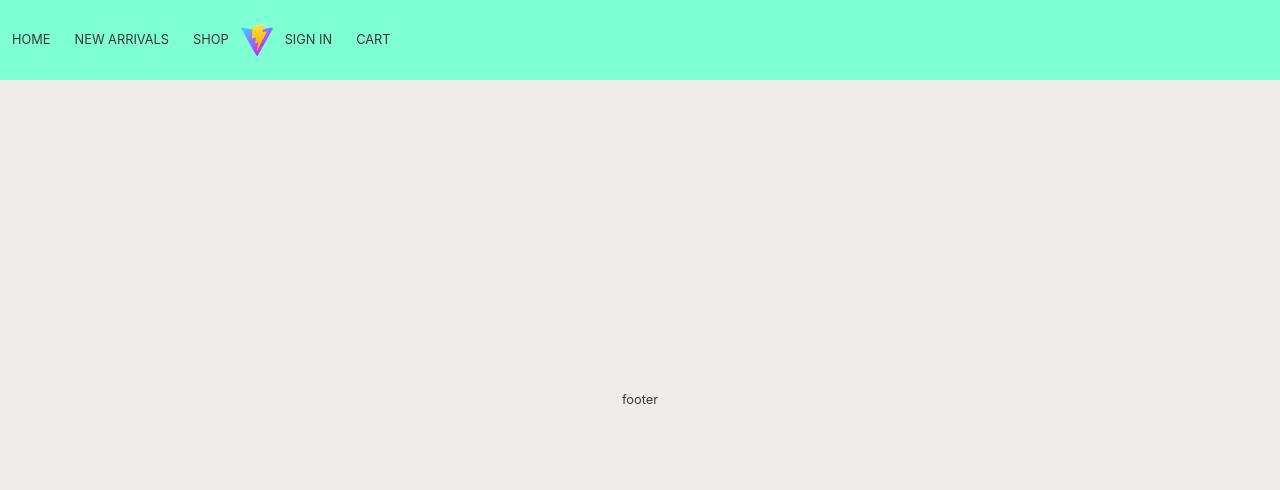
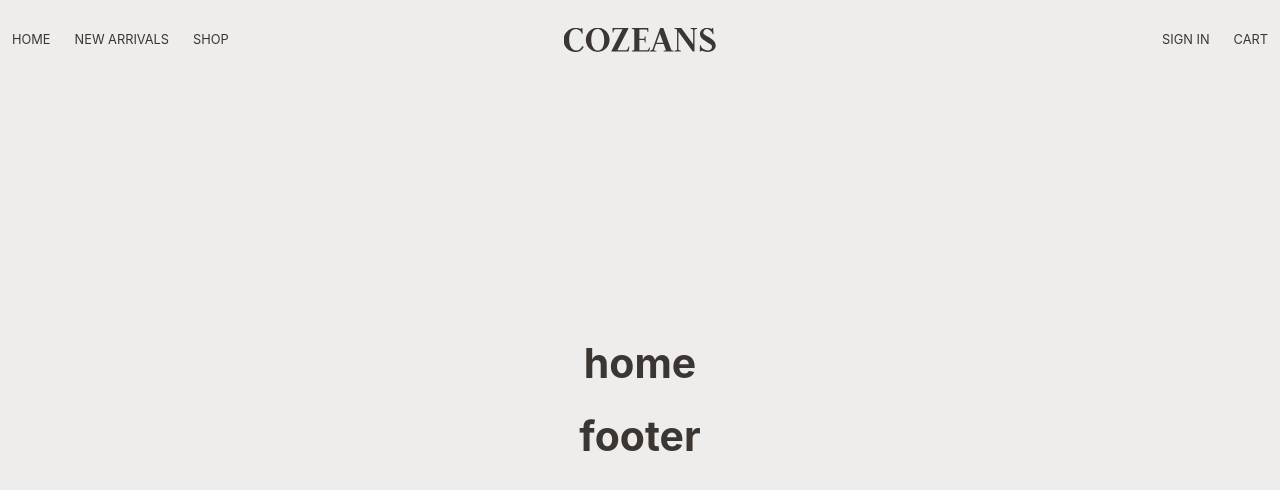
Before and after one commit to son9son9/cozeans, a React (Vite) app: page / in a window 1280 px wide. Shown: the top 490 px of the page. Built offline with nearby package versions, Linux system fonts and the light colour scheme.

Commit message:
Feat: 헤더 화면 구현 완료 (기능 제외)

```diff
--- a/src/App.css
+++ b/src/App.css
@@ -1,5 +1,5 @@
 #root {
-  max-width: 1280px;
+  /* max-width: 1280px; */
   margin: 0 auto;
   text-align: center;
   font-size: 0.8rem;
@@ -7,19 +7,6 @@
   overflow-x: hidden;
   width: 100%;
   height: 100%;
-}
-
-.logo {
-  height: 6em;
-  padding: 1.5em;
-  will-change: filter;
-  transition: filter 300ms;
-}
-.logo:hover {
-  filter: drop-shadow(0 0 2em #646cffaa);
-}
-.logo.react:hover {
-  filter: drop-shadow(0 0 2em #61dafbaa);
 }
 
 @keyframes logo-spin {
--- a/src/App.jsx
+++ b/src/App.jsx
@@ -1,11 +1,13 @@
 import "./App.css";
 import Header from "./component/header/Header";
 import Footer from "./component/footer/Footer";
+import Home from "./page/home/Home";
 
 function App() {
   return (
     <>
       <Header></Header>
+      <Home></Home>
       <Footer></Footer>
     </>
   );
--- a/src/component/footer/Footer.jsx
+++ b/src/component/footer/Footer.jsx
@@ -1,7 +1,11 @@
 import "../../App.css";
 
 const Footer = () => {
-  return <footer>footer</footer>;
+  return (
+    <footer>
+      <h1>footer</h1>
+    </footer>
+  );
 };
 
 export default Footer;
--- a/src/component/header/Header.jsx
+++ b/src/component/header/Header.jsx
@@ -1,24 +1,23 @@
 import "../../App.css";
 import styles from "./Header.module.scss";
 // import { ReactComponent as Cozeans } from "../../assets/cozeans.svg";
-import { ReactComponent as Vite } from "/public/vite.svg";
+import cozeansLogo from "../../assets/cozeans.svg";
 
 const Header = () => {
   return (
     <header className={styles.Header}>
+      <img src={cozeansLogo} className={styles.logo} alt="Cozeans Logo" />
       <nav>
         <ul>
           <li>HOME</li>
           <li>NEW ARRIVALS</li>
           <li>SHOP</li>
         </ul>
+        <ul>
+          <li>SIGN IN</li>
+          <li>CART</li>
+        </ul>
       </nav>
-      {/* <Cozeans /> */}
-      <Vite />
-      <ul>
-        <li>SIGN IN</li>
-        <li>CART</li>
-      </ul>
     </header>
   );
 };
--- a/src/component/header/Header.module.scss
+++ b/src/component/header/Header.module.scss
@@ -1,12 +1,23 @@
 .Header {
   width: 100%;
   height: 5rem;
-  background-color: aquamarine;
   display: flex;
   align-items: center;
   position: fixed;
   top: 0;
 
+  .logo {
+    position: absolute;
+    top: 50%;
+    left: 50%;
+    transform: translate(-50%, -50%);
+  }
+
+  nav {
+    width: 100%;
+    display: flex;
+    justify-content: space-between;
+  }
   ul {
     display: flex;
 
--- a/src/index.css
+++ b/src/index.css
@@ -14,11 +14,11 @@
 
 a {
   font-weight: 500;
-  color: #646cff;
+  /* color: #646cff; */
   text-decoration: inherit;
 }
 a:hover {
-  color: #535bf2;
+  /* color: #535bf2; */
 }
 
 body {
--- /dev/null
+++ b/src/page/home/Home.jsx
@@ -0,0 +1,11 @@
+import "../../App.css";
+
+const Home = () => {
+  return (
+    <>
+      <h1>home</h1>
+    </>
+  );
+};
+
+export default Home;
```
Also changed, not shown: src/page/home/Home.module.scss (added).
